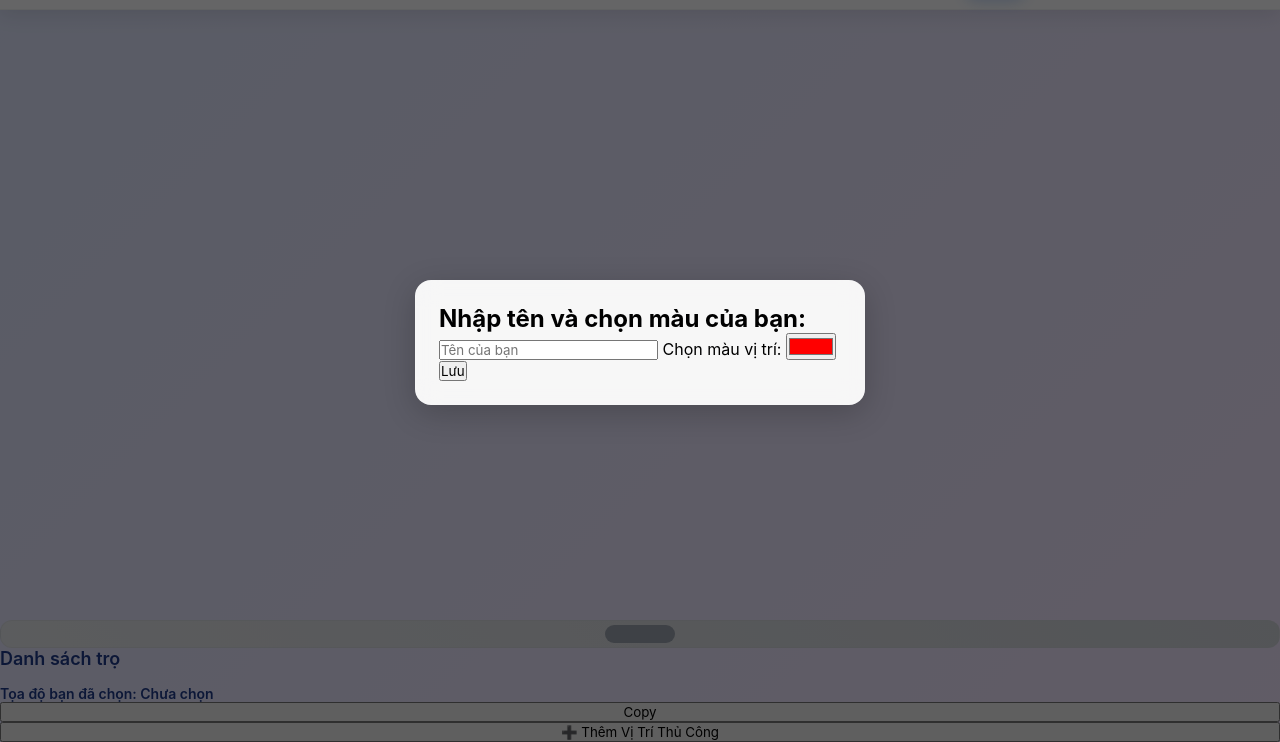
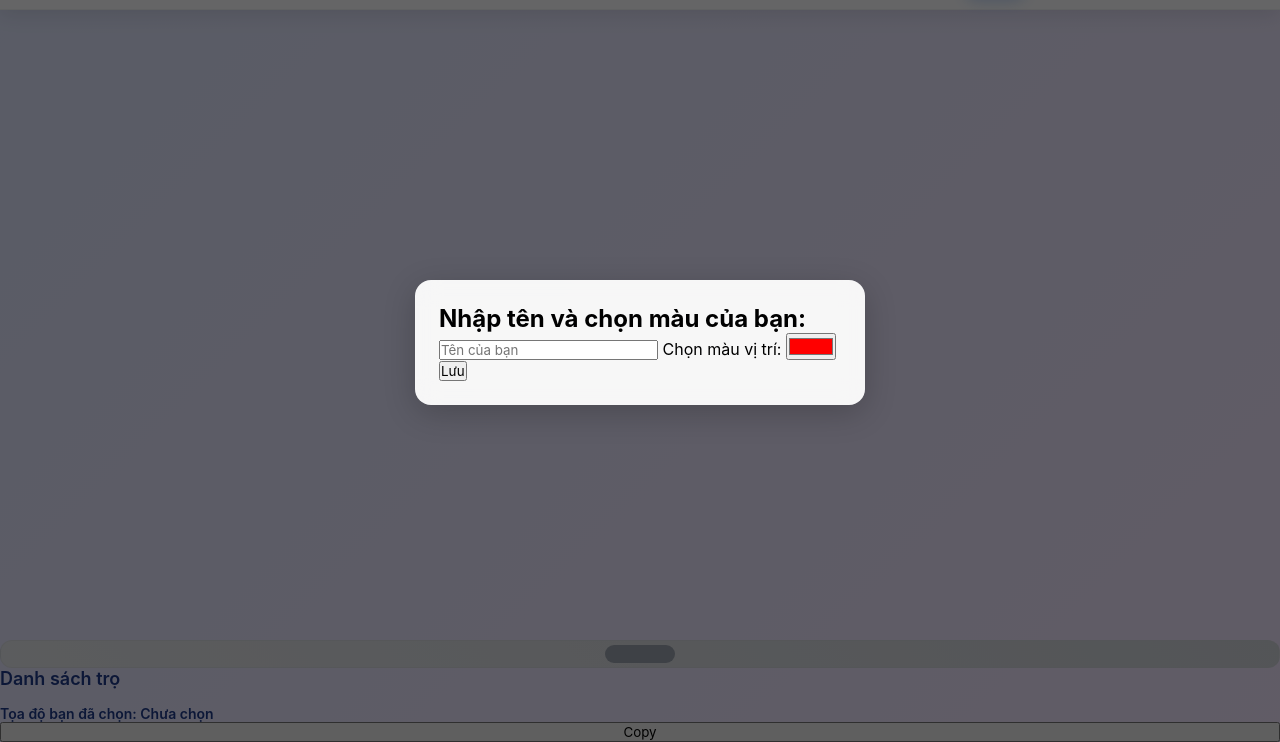
Before and after one commit to tanmai11111111/RoomeiMap.com1, a plain HTML site: page example.html in a window 1280 px wide. Shown: the part 58-800 px from the top of the page. Drawn offline with nearby package versions, Linux system fonts and the light colour scheme.

Commit message:
Update example.html

```diff
--- a/example.html
+++ b/example.html
@@ -65,7 +65,7 @@
 
             <span class="footer-text">Tọa độ bạn đã chọn: <span id="coordinates">Chưa chọn</span></span>
             <button id="copyBtn">Copy</button>
-            <button onclick="userLocationManager.toggleManualForm()">➕ Thêm Vị Trí Thủ Công</button>
+         <!--   <button onclick="userLocationManager.toggleManualForm()">➕ Thêm Vị Trí Thủ Công</button>
   <!-- Manual Location Form -->
   <div id="manualFormPopup" style="display: none;">
    <div id="addManualForm1"><!--số 1 -->
```
